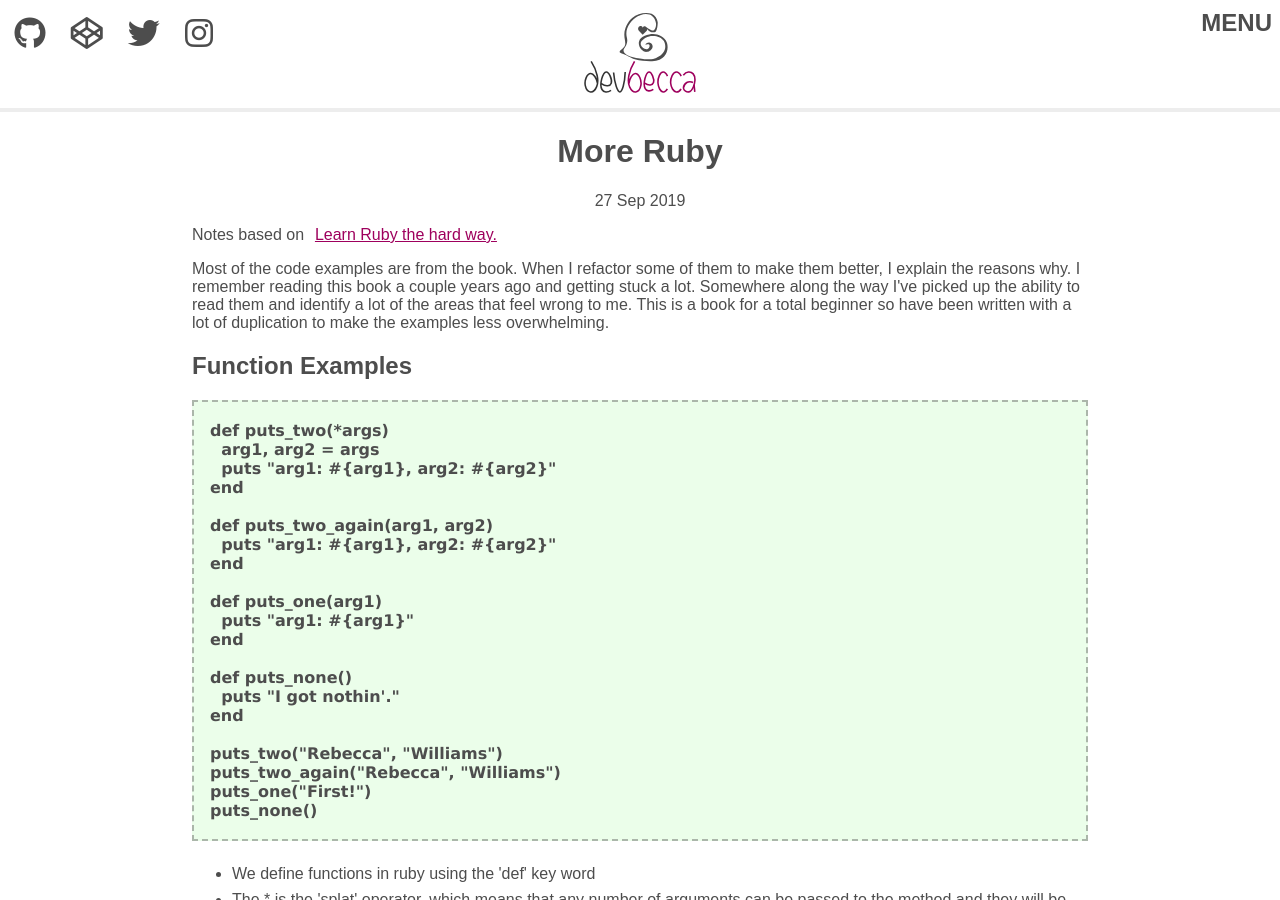
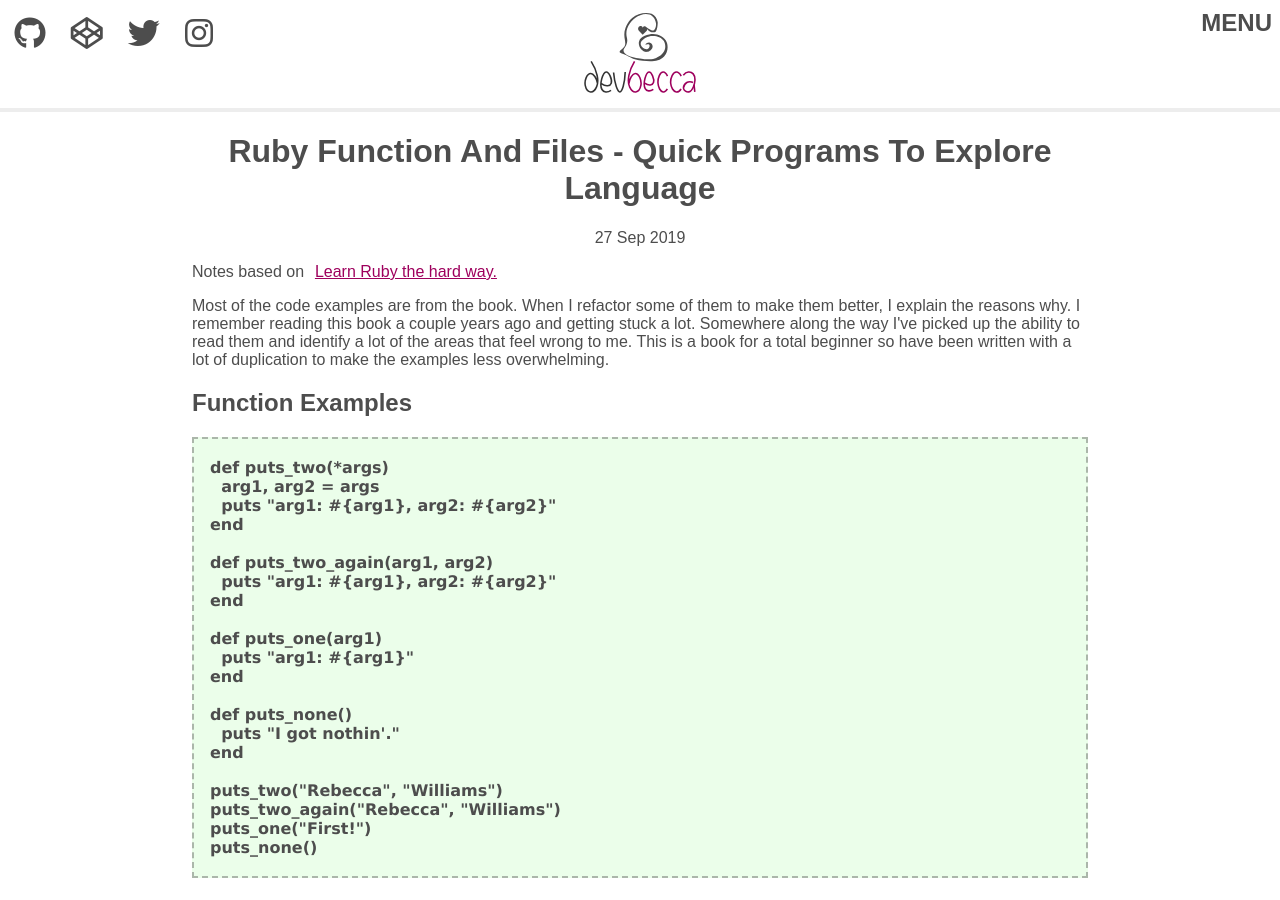
Before and after one commit to Becca9941/Becca9941.github.io, a Jekyll site: the page built from _posts/2019-09-27-learn-more-ruby.html, in a window 1280 px wide and 900 px high. Built offline with Jekyll 4.4.1, drawn with Linux system fonts in a browser that asks for light colours; nearby versions of some CDN libraries.

Commit message:
change title

```diff
--- a/_posts/2019-09-27-learn-more-ruby.html
+++ b/_posts/2019-09-27-learn-more-ruby.html
@@ -1,6 +1,6 @@
 ---
 layout: post
-title: more ruby
+title: Ruby function and files - quick programs to explore language
 ---
 
 <p>Notes based on <a href="https://www.amazon.com/Learn-Ruby-Hard-Way-Computational/dp/032188499X" target="_blank">Learn Ruby the hard way.</a></p>
```
